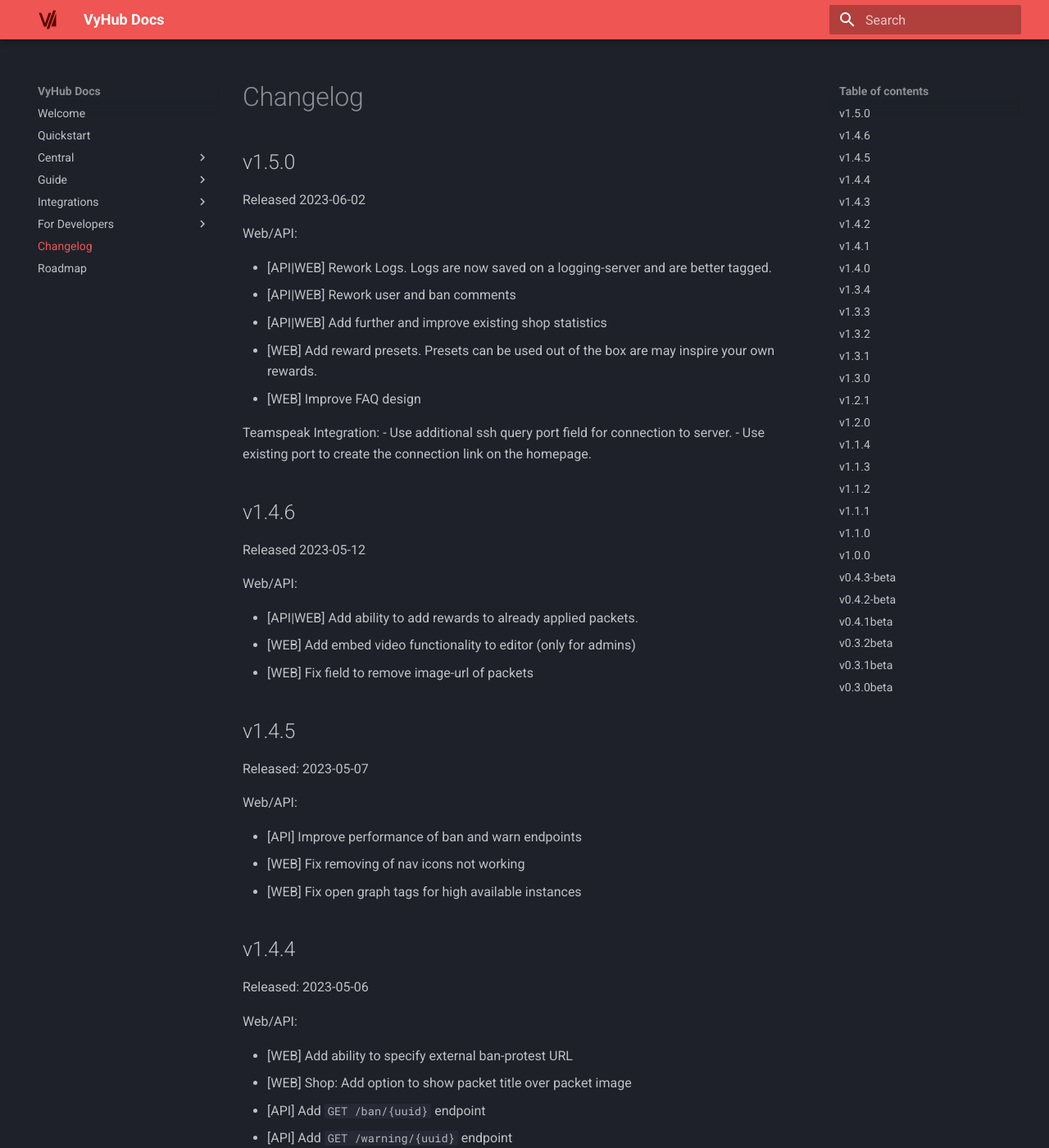
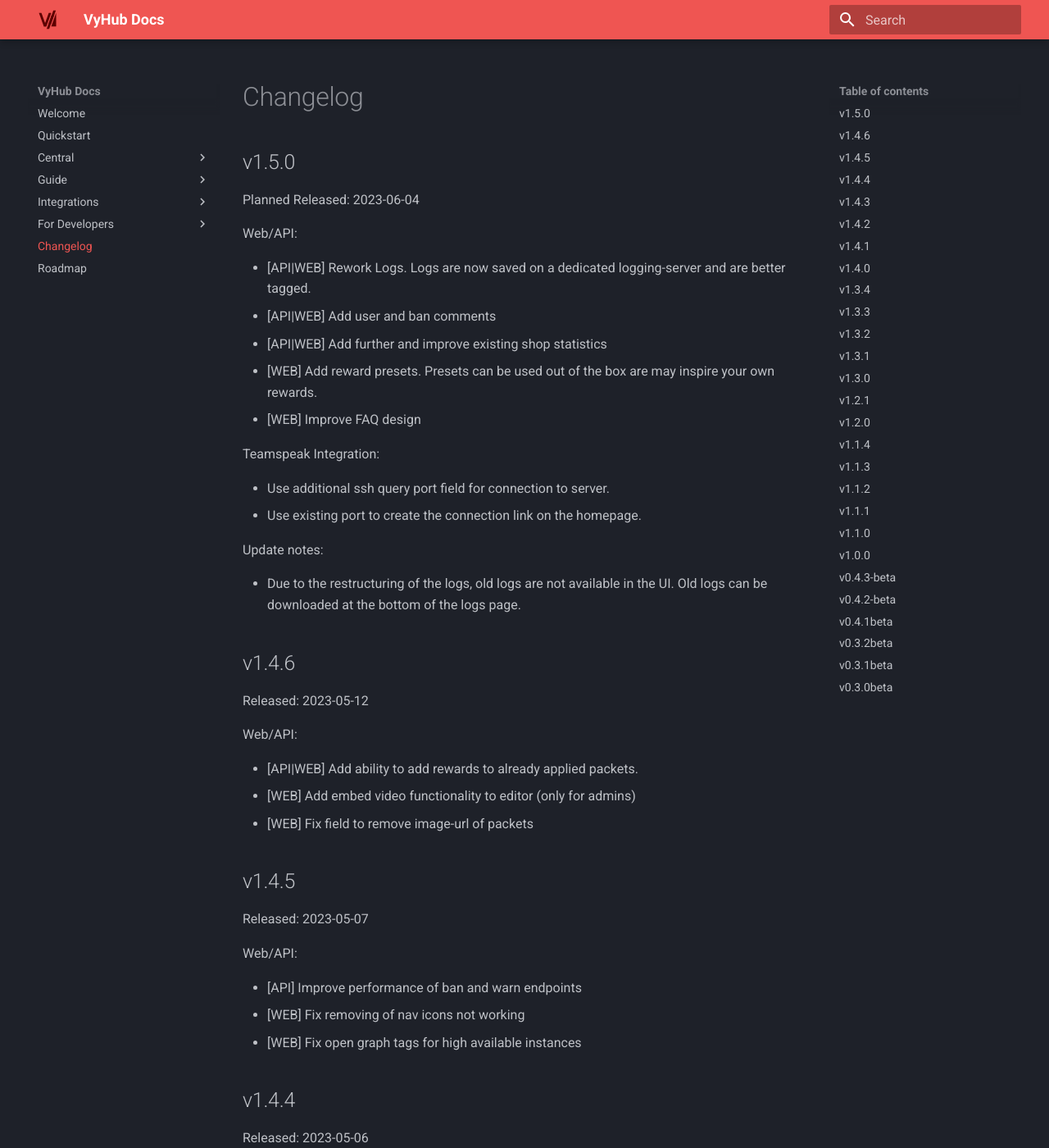
Before and after one commit to nyx-project/vyhub-documentation, an MkDocs documentation site: the page built from docs/changelog.md, in a window 1280 px wide and 1400 px high. Shown: the whole window at 82% size. Built offline with MkDocs 1.6.1 and Material for MkDocs 9.7.7, drawn with Linux system fonts in a browser that asks for light colours; the version menu is left out.

Commit message:
Extend changelog

```diff
--- a/docs/changelog.md
+++ b/docs/changelog.md
@@ -2,23 +2,28 @@
 
 ## v1.5.0
 
-Released 2023-06-02
+Planned Released: 2023-06-04
 
 Web/API:
 
-- [API|WEB] Rework Logs. Logs are now saved on a logging-server and are better tagged.
-- [API|WEB] Rework user and ban comments
+- [API|WEB] Rework Logs. Logs are now saved on a dedicated logging-server and are better tagged.
+- [API|WEB] Add user and ban comments
 - [API|WEB] Add further and improve existing shop statistics
 - [WEB] Add reward presets. Presets can be used out of the box are may inspire your own rewards.
 - [WEB] Improve FAQ design
 
 Teamspeak Integration:
+
 - Use additional ssh query port field for connection to server.
 - Use existing port to create the connection link on the homepage.
 
+Update notes:
+
+- Due to the restructuring of the logs, old logs are not available in the UI. Old logs can be downloaded at the bottom of the logs page.
+
 ## v1.4.6
 
-Released 2023-05-12
+Released: 2023-05-12
 
 Web/API:
 
```
